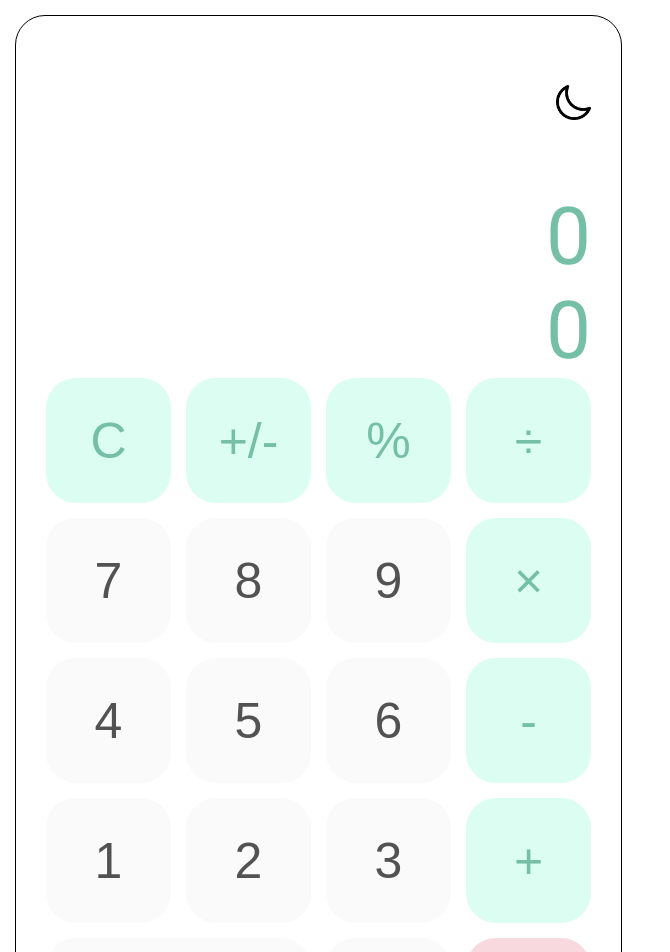
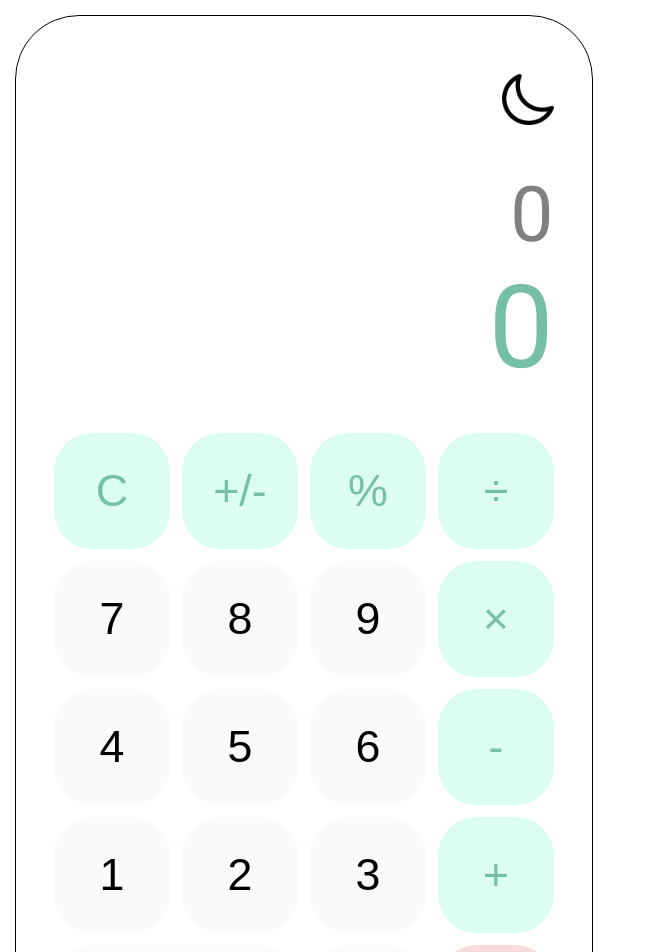
Before and after one commit to thiagoschreck/vuecalc, a Vue app: page / in a window 1280 px wide. Shown: the top 952 px of the page, without its empty margins (0-670 px from the left). Built offline with nearby package versions, Linux system fonts and the light colour scheme.

Commit message:
fixed minor bugs, rewrote better code

```diff
--- a/src/App.vue
+++ b/src/App.vue
@@ -1,7 +1,7 @@
 <template>
-  <div id="app" data-theme="light">
-    <CalcScreen :resultString="result.toString()" :calculationsString="calculations" />
-    <CalcKeyboard @keyboardclick="keyboardclick" />
+  <div id="app" :class="{ dark: $darkMode }">
+    <CalcScreen />
+    <CalcKeyboard @keyboardclick="typeEvaluate" />
   </div>
 </template>
 
@@ -13,134 +13,142 @@ export default {
   name: "App",
   components: {
     CalcScreen,
-    CalcKeyboard
+    CalcKeyboard,
   },
   data() {
     return {
-      calculations: "0",
       isCalculating: false,
       canComma: true,
       canNegate: true,
-      result: "0"
     };
   },
   methods: {
-    calculate(input) {
-      let result = 0;
-      input = input.replace(/× /g,"*").replace(/÷ /g,"/");
-      result = eval(input);
-      return result;
+    typeEvaluate(data) {
+      this.type(data);
+      if (!this.isCalculating) {
+        this.$result = this.calculate(this.$operation);
+      }
     },
 
     type(input) {
       switch (input) {
         case "C": {
-          this.calculations = "0";
+          this.$operation = "0";
+          this.$result = "0";
+          this.$focusResult = true;
           this.isCalculating = false;
           this.canComma = true;
           this.canNegate = true;
-          this.result = "0";
           break;
         }
         case "+":
         case "-":
         case "×":
         case "÷": {
-          if(!this.canNegate && !this.isCalculating) {
-            this.calculations += ")";
+          this.$focusResult = false;
+          if (!this.canNegate && !this.isCalculating) {
+            this.$operation += ")";
           }
           this.canComma = true;
           this.canNegate = true;
           if (!this.isCalculating) {
-            if(this.calculations[this.calculations.length - 1] == "."){
-              this.calculations[this.calculations.length - 1] = " " + input + " ";
+            if (this.$operation[this.$operation.length - 1] == ".") {
+              this.$operation[this.$operation.length - 1] = " " + input + " ";
             } else {
-              this.calculations += " " + input + " ";
+              this.$operation += " " + input + " ";
             }
             this.isCalculating = true;
-          }
-          else if(this.isCalculating && input === "-" && this.canNegate){
-              this.calculations += "-(";
-              this.canNegate = false;
-              this.isCalculating = true;
-          }
-          else if(this.isCalculating) {
-            this.calculations = this.calculations.split("");
-            this.calculations[(this.calculations.length-2)] = input;
-            this.calculations = this.calculations.join("");
+          } else if (this.$operation && input === "-" && this.canNegate) {
+            this.$operation += "(-";
+            this.canNegate = false;
+            this.isCalculating = true;
+          } else if (this.isCalculating) {
+            this.$operation = this.$operation.split("");
+            this.$operation[this.$operation.length - 2] = input;
+            this.$operation = this.$operation.join("");
           }
           break;
         }
         case "%": {
-          if(!this.isCalculating) {
-            if(!this.canNegate) {
-              this.calculations += ")";
+          this.$focusResult = false;
+          if (!this.isCalculating) {
+            if (!this.canNegate) {
+              this.$operation += ")";
             }
             this.canNegate = true;
-            this.calculations = "(" + this.calculations + ") ÷ 100";
-            this.result = this.calculate(this.calculations);
+            this.$operation = "(" + this.$operation + ") ÷ 100";
+            this.$result = this.calculate(this.$operation);
           }
           break;
         }
         case "+/-": {
-          if(!this.isCalculating) {
-            if(!this.canNegate) {
-              this.calculations += ")";
+          this.$focusResult = false;
+          if (!this.isCalculating) {
+            if (!this.canNegate) {
+              this.$operation += ")";
             }
             this.canNegate = true;
-            this.calculations = "(-" + this.calculations + ")";
+            this.$operation = "(-" + this.$operation + ")";
           }
           break;
         }
         case ".": {
-          if(this.canComma && !this.isCalculating){
-            this.calculations += ".";
+          this.$focusResult = false;
+          if (this.canComma && !this.isCalculating) {
+            this.$operation += ".";
             this.canComma = false;
-            }
-          else if(this.canComma && this.isCalculating) {
-            this.calculations += "0.";
+          } else if (this.canComma && this.isCalculating) {
+            this.$operation += "0.";
             this.canComma = false;
           }
           break;
         }
         case "=": {
-          if(!this.canNegate) {
-            this.calculations += ")";
+          this.$focusResult = true;
+          if (!this.canNegate) {
+            this.$operation += ")";
             this.canNegate = true;
           }
-          this.result = this.calculate(this.calculations);
+          this.$result = this.calculate(this.$operation);
           this.isCalculating = false;
           break;
         }
         default: {
-          if (this.calculations !== "0") {
-            this.calculations += input;
+          if (this.$operation !== "0") {
+            this.$operation += input;
             this.isCalculating = false;
           } else {
-            this.calculations = input;
+            this.$operation = input;
           }
+          this.$focusResult = false;
         }
       }
     },
 
-    keyboardclick(data) {
-      this.type(data)
-      if(!this.isCalculating){
-        this.result = this.calculate(this.calculations);
-      }
-    }
-  }
-}
+    calculate(input) {
+      let result = 0;
+      input = input.replace(/× /g, "*").replace(/÷ /g, "/");
+      result = eval(input);
+      return result;
+    },
+  },
+};
 </script>
 
 <style lang="scss" scoped>
+#app {
+  border-radius: 5vw;
+  border: black solid 1px;
+  height: fit-content;
+  margin: 15px;
+  max-width: fit-content;
+  padding: 3vw;
+  width: 100%;
+}
+
+@media (max-width: 768px) {
   #app {
-    display: grid;
-    width: 100%;
-    max-width: fit-content;
-    padding: 30px;
-    margin: 15px;
-    border-radius: 30px;
-    border: black solid 1px;
+    margin: auto;
   }
+}
 </style>
--- a/src/components/CalcButton.vue
+++ /dev/null
@@ -1,28 +0,0 @@
-<template>
-  <button class="keyboard__container__button" @click="$emit('btnclick', text)">{{ text }}</button>
-</template>
-
-<script>
-export default {
-  name: "CalcButton",
-  props: {
-    text: {
-      type: String,
-      required: true
-    }
-  }
-};
-</script>
-
-<style lang="scss" scoped>
-.keyboard__container__button {
-  border-radius: 30px;
-  border: none;
-  width: 125px;
-  height: 125px;
-  font-size: 50px;
-}
-:focus {
-  outline: none;
-}
-</style>
--- a/src/components/CalcKeyboard.vue
+++ b/src/components/CalcKeyboard.vue
@@ -1,48 +1,153 @@
 <template>
   <div class="keyboard">
     <div class="keyboard__container">
-      <calc-button class="secondary" text="C" @btnclick="btnclick" />
-      <calc-button text="7" @btnclick="btnclick" />
-      <calc-button text="4" @btnclick="btnclick" />
-      <calc-button text="1" @btnclick="btnclick" />
-      <calc-button class="long" text="0" @btnclick="btnclick" />
+      <button
+        class="keyboard__container__button secondary"
+        :class="{ dark: $darkMode }"
+        @click="$emit('keyboardclick', 'C')"
+      >
+        C
+      </button>
+      <button
+        class="keyboard__container__button"
+        :class="{ dark: $darkMode }"
+        @click="$emit('keyboardclick', '7')"
+      >
+        7
+      </button>
+      <button
+        class="keyboard__container__button"
+        :class="{ dark: $darkMode }"
+        @click="$emit('keyboardclick', '4')"
+      >
+        4
+      </button>
+      <button
+        class="keyboard__container__button"
+        :class="{ dark: $darkMode }"
+        @click="$emit('keyboardclick', '1')"
+      >
+        1
+      </button>
+      <button
+        class="keyboard__container__button long"
+        :class="{ dark: $darkMode }"
+        @click="$emit('keyboardclick', '0')"
+      >
+        0
+      </button>
     </div>
     <div class="keyboard__container">
-      <calc-button class="secondary" text="+/-" @btnclick="btnclick" />
-      <calc-button text="8" @btnclick="btnclick" />
-      <calc-button text="5" @btnclick="btnclick" />
-      <calc-button text="2" @btnclick="btnclick" />
+      <button
+        class="keyboard__container__button secondary"
+        :class="{ dark: $darkMode }"
+        @click="$emit('keyboardclick', '+/-')"
+      >
+        +/-
+      </button>
+      <button
+        class="keyboard__container__button"
+        :class="{ dark: $darkMode }"
+        @click="$emit('keyboardclick', '8')"
+      >
+        8
+      </button>
+      <button
+        class="keyboard__container__button"
+        :class="{ dark: $darkMode }"
+        @click="$emit('keyboardclick', '5')"
+      >
+        5
+      </button>
+      <button
+        class="keyboard__container__button"
+        :class="{ dark: $darkMode }"
+        @click="$emit('keyboardclick', '2')"
+      >
+        2
+      </button>
     </div>
     <div class="keyboard__container">
-      <calc-button class="secondary" text="%" @btnclick="btnclick" />
-      <calc-button text="9" @btnclick="btnclick" />
-      <calc-button text="6" @btnclick="btnclick" />
-      <calc-button text="3" @btnclick="btnclick" />
-      <calc-button text="." @btnclick="btnclick" />
+      <button
+        class="keyboard__container__button secondary"
+        :class="{ dark: $darkMode }"
+        @click="$emit('keyboardclick', '%')"
+      >
+        %
+      </button>
+      <button
+        class="keyboard__container__button"
+        :class="{ dark: $darkMode }"
+        @click="$emit('keyboardclick', '9')"
+      >
+        9
+      </button>
+      <button
+        class="keyboard__container__button"
+        :class="{ dark: $darkMode }"
+        @click="$emit('keyboardclick', '6')"
+      >
+        6
+      </button>
+      <button
+        class="keyboard__container__button"
+        :class="{ dark: $darkMode }"
+        @click="$emit('keyboardclick', '3')"
+      >
+        3
+      </button>
+      <button
+        class="keyboard__container__button"
+        :class="{ dark: $darkMode }"
+        @click="$emit('keyboardclick', '.')"
+      >
+        .
+      </button>
     </div>
     <div class="keyboard__container">
-      <calc-button class="secondary" text="÷" @btnclick="btnclick" />
-      <calc-button class="secondary" text="×" @btnclick="btnclick" />
-      <calc-button class="secondary" text="-" @btnclick="btnclick" />
-      <calc-button class="secondary" text="+" @btnclick="btnclick" />
-      <calc-button class="tertiary" text="=" @btnclick="btnclick" />
+      <button
+        class="keyboard__container__button secondary"
+        :class="{ dark: $darkMode }"
+        @click="$emit('keyboardclick', '÷')"
+      >
+        ÷
+      </button>
+      <button
+        class="keyboard__container__button secondary"
+        :class="{ dark: $darkMode }"
+        @click="$emit('keyboardclick', '×')"
+      >
+        ×
+      </button>
+      <button
+        class="keyboard__container__button secondary"
+        :class="{ dark: $darkMode }"
+        @click="$emit('keyboardclick', '-')"
+      >
+        -
+      </button>
+      <button
+        class="keyboard__container__button secondary"
+        :class="{ dark: $darkMode }"
+        @click="$emit('keyboardclick', '+')"
+      >
+        +
+      </button>
+      <button
+        class="keyboard__container__button tertiary"
+        :class="{ dark: $darkMode }"
+        @click="$emit('keyboardclick', '=')"
+      >
+        =
+      </button>
     </div>
   </div>
 </template>
 
 <script>
-import CalcButton from "./CalcButton.vue";
-
 export default {
   name: "CalcKeyboard",
-  components: {
-    CalcButton
-  },
-  methods: {
-    btnclick(data){
-      this.$emit("keyboardclick", data);
-    }
-  }
+  methods: {}
 };
 </script>
 
@@ -50,18 +155,38 @@ export default {
 .keyboard {
   display: grid;
   grid-template-columns: repeat(4, 1fr);
-  grid-template-rows: repeat(5, 125px);
+  grid-template-rows: repeat(5, 9vw);
+  max-width: 100%;
+  max-height: 100%;
   user-select: none;
-  gap: 15px;
+  gap: 1vw;
 
   &__container {
     display: grid;
-    gap: 15px;
+    gap: 1vw;
+
+    &__button {
+      border-radius: 3vw;
+      border: none;
+      font-size: 3.5vw;
+      height: 9vw;
+      max-height: 100vh;
+      max-width: 100vh;
+      width: 9vw;
+    }
+    :focus {
+      outline: none;
+    }
+  }
+}
+
+@media (max-width: 768px) {
+  .keyboard {
+    grid-template-rows: repeat(5, 9vw);
   }
 }
 
 .long {
-  width: calc(200% + 15px); //15px is the column gap
+  width: calc(200% + 1vw); //1vw is the column gap
 }
-
 </style>
--- a/src/components/CalcScreen.vue
+++ b/src/components/CalcScreen.vue
@@ -1,62 +1,75 @@
 <template>
   <div class="screen">
     <div class="screen__topbar">
-      <calc-theme-button/>
+      <button
+        class="screen__topbar__themebutton"
+        @click="$darkMode = !$darkMode"
+      >
+        <img
+          id="theme-image"
+          :src="require('@/assets/' + ($darkMode ? 'dark' : 'light') + '.png')"
+          alt="Theme-button"
+        />
+      </button>
     </div>
     <div class="screen__text">
-      <p class="screen__text__history" v-html="calculationsString"></p>
-      <p class="screen__text__result" v-html="resultString"></p>
+      <p
+        class="screen__text__history"
+        :class="{ focused: !$focusResult, dark: $darkMode }"
+        v-html="$operation"
+      ></p>
+      <p
+        class="screen__text__result"
+        :class="{ focused: $focusResult, dark: $darkMode  }"
+        v-html="$result"
+      ></p>
     </div>
   </div>
 </template>
 
 <script>
-import CalcThemeButton from "./CalcThemeButton.vue";
-
 export default {
-  components: { CalcThemeButton },
   name: "CalcScreen",
-  props: {
-    resultString: {
-      type: String,
-      default: ""
-    },
-    calculationsString: {
-      type: String,
-      default: "0"
-    }
-  },
   data() {
     return {
-      history: 0,
-      result: 0
+      currentTheme: "light",
     };
   },
   methods: {
-    updateResult: function() {
-      console.log("b");
-    },
-    themeclick(bool){
-        this.$emit("updateTheme", bool)
+    themeclick(bool) {
+      this.$emit("updateTheme", bool);
     }
-  }
+  },
 };
 </script>
 
 <style lang="scss" scoped>
 .screen {
-  font-size: 80px;
-  font-family: 'Roboto', sans-serif;
+  color: grey;
+  font-family: "Roboto", sans-serif;
+  font-size: 6vw;
+  max-width: 40vw;
+  overflow-x: auto scroll;
+  overflow-y: hidden;
+  padding-bottom: 3vw;
   text-align: right;
+  text-overflow: ellipsis;
+  white-space: nowrap;
   width: 100%;
   &__topbar {
-    padding-bottom: 50px;
-  }
-  &__text {
-    & input {
-      display: block;
-      width: 100%;
-      font-size: 30px;
+    padding-bottom: 2vw;
+    &__themebutton {
+      background-color: transparent;
+      border: none;
+      font-size: 4vw;
+      outline: none;
+      & > img {
+        -webkit-user-drag: none;
+        max-width: 4vw;
+      }
+      :focus {
+        outline: none;
+      }
     }
   }
 }
--- a/src/components/CalcThemeButton.vue
+++ /dev/null
@@ -1,41 +0,0 @@
-<template>
-  <button class="screen__topbar__themebutton" @click="toggleTheme">
-    <img id="theme-image" src="@/assets/light.png" alt="Theme-button" srcset="" />
-  </button>
-</template>
-
-<script>
-export default {
-  name: "CalcThemeButton",
-  methods: {
-    toggleTheme() {
-      let currentTheme = document.getElementById("app").getAttribute("data-theme");
-      let switchToTheme = "light";
-      if(currentTheme === "dark") {
-        switchToTheme = "light";
-        currentTheme = switchToTheme;
-      }
-      else if (currentTheme === "light") {
-        switchToTheme = "dark";
-        currentTheme = switchToTheme;
-      }
-        document.getElementById("theme-image").src="@/assets/"+currentTheme+".png";
-      document.getElementById("app").setAttribute("data-theme", switchToTheme);
-    },
-  },
-};
-</script>
-
-<style lang="scss" scoped>
-.screen__topbar__themebutton {
-  border: none;
-  background-color: transparent;
-  font-size: 25px;
-  & > img {
-    max-width: 35px;
-  }
-}
-:focus {
-  outline: none;
-}
-</style>
--- a/src/main.js
+++ b/src/main.js
@@ -4,6 +4,40 @@ import App from "./App.vue";
 
 Vue.config.productionTip = false;
 
+var globalData = new Vue({
+  data() {
+    return {
+      darkMode: false,
+      operation: "0",
+      result: "0",
+      focusResult: "true"
+    };
+  }
+});
+
+
+Vue.mixin({
+  computed: {
+    $darkMode: {
+      get: function () { return globalData.$data.darkMode },
+      set: function (darkMode) { globalData.$data.darkMode = darkMode; }
+    },
+    $result: {
+      get: function () { return globalData.$data.result },
+      set: function (result) { globalData.$data.result = result; }
+    },
+    $operation: {
+      get: function () { return globalData.$data.operation },
+      set: function (operation) { globalData.$data.operation = operation; }
+    },
+    $focusResult: {
+      get: function () { return globalData.$data.focusResult },
+      set: function (focusResult) { globalData.$data.focusResult = focusResult; }
+    }
+  }
+});
+
+
 new Vue({
   render: h => h(App)
 }).$mount("#app");
--- a/src/scss/app.scss
+++ b/src/scss/app.scss
@@ -1,2 +1,2 @@
+@import "./base/colors";
 @import "./base/general";
-@import "./colors.scss";
--- /dev/null
+++ b/src/scss/base/_colors.scss
@@ -0,0 +1,84 @@
+$background: white;
+$color: rgb(180, 180, 180);
+$primary-background: #fafafa;
+$primary-text: rgb(82, 82, 82);
+$secondary-background: rgb(220, 253, 242);
+$secondary-text: rgb(117, 191, 166);
+$tertiary-background: rgb(248, 217, 222);
+$tertiary-text: rgb(177, 40, 52);
+
+#app {
+  background-color: $background;
+
+  &.dark {
+    $background: black;
+    background-color: $background;
+  }
+}
+
+.keyboard__container__button {
+  background-color: $primary-background;
+  &:active {
+    background-color: darken($primary-background, 10%);
+  }
+  &.dark {
+    $primary-background: rgb(30, 30, 30);
+    $primary-text: rgb(183, 183, 183);
+    background-color: $primary-background;
+    color: $primary-text;
+    &:active {
+      background-color: lighten($primary-background, 10%);
+    }
+  }
+}
+
+.secondary {
+  background-color: $secondary-background;
+  color: $secondary-text;
+  &:active {
+    background-color: darken($secondary-background, 10%);
+  }
+  &.dark {
+    $secondary-background: rgb(52, 52, 52);
+    $secondary-text: rgb(255, 255, 255);
+    background-color: $secondary-background;
+    color: $secondary-text;
+    &:active {
+      background-color: lighten($secondary-background, 10%);
+    }
+  }
+}
+
+.tertiary {
+  background-color: $tertiary-background;
+  color: $tertiary-text;
+  &:active {
+    background-color: darken($tertiary-background, 10%);
+  }
+  &.dark {
+    $tertiary-background: rgb(109, 109, 109);
+    $tertiary-text: rgb(255, 255, 255);
+    background-color: $tertiary-background;
+    color: $tertiary-text;
+    &:active {
+      background-color: lighten($tertiary-background, 10%);
+    }
+  }
+}
+
+.screen {
+  color: $secondary-text;
+  &.dark {
+    $secondary-text: rgb(255, 255, 255);
+    color: $secondary-text;
+  }
+}
+
+.focused {
+  color: $secondary-text;
+  font-size: 9vw;
+  &.dark {
+    $secondary-text: rgb(255, 255, 255);
+    color: $secondary-text;
+  }
+}
--- a/src/scss/colors.scss
+++ /dev/null
@@ -1,57 +0,0 @@
-#app {
-  --appbackground: white;
-  --primary-text: rgb(82, 82, 82);
-  --primary-background: rgb(250, 250, 250);
-  --primary-active: rgb(206, 206, 206);
-  --secondary-text: rgb(117, 191, 166);
-  --secondary-background: rgb(220, 253, 242);
-  --secondary-active: rgb(177, 255, 229);
-  --tertiary-text: rgb(177, 40, 52);
-  --tertiary-background: rgb(248, 217, 222);
-  --tertiary-active: rgb(252, 192, 202);
-
-  background-color: var(--app-background);
-}
-
-#app[data-theme="dark"] {
-  --app-background: black;
-  --primary-text: rgb(180, 180, 180);
-  --primary-background: rgb(30, 30, 30);
-  --primary-active: rgb(80, 80, 80);
-  --secondary-text: rgb(255, 255, 255);
-  --secondary-background: rgb(52, 52, 52);
-  --secondary-active: rgb(75, 75, 75);
-  --tertiary-text: rgb(255, 255, 255);
-  --tertiary-background: rgb(109, 109, 109);
-  --tertiary-active: rgb(134, 134, 134);
-}
-
-.keyboard__container__button {
-  color: var(--primary-text);
-  background-color: var(--primary-background);
-}
-.keyboard__container__button:active {
-  background-color: var(--primary-active);
-}
-
-.secondary {
-  color: var(--secondary-text);
-  background-color: var(--secondary-background);
-}
-
-.secondary:active {
-  background-color: var(--secondary-active);
-}
-
-.tertiary {
-  color: var(--tertiary-text);
-  background-color: var(--tertiary-background);
-}
-
-.tertiary:active {
-  background-color: var(--tertiary-active);
-}
-
-.screen {
-  color: var(--secondary-text);
-}
```
Also changed, not shown: vue.config.js (deleted).
